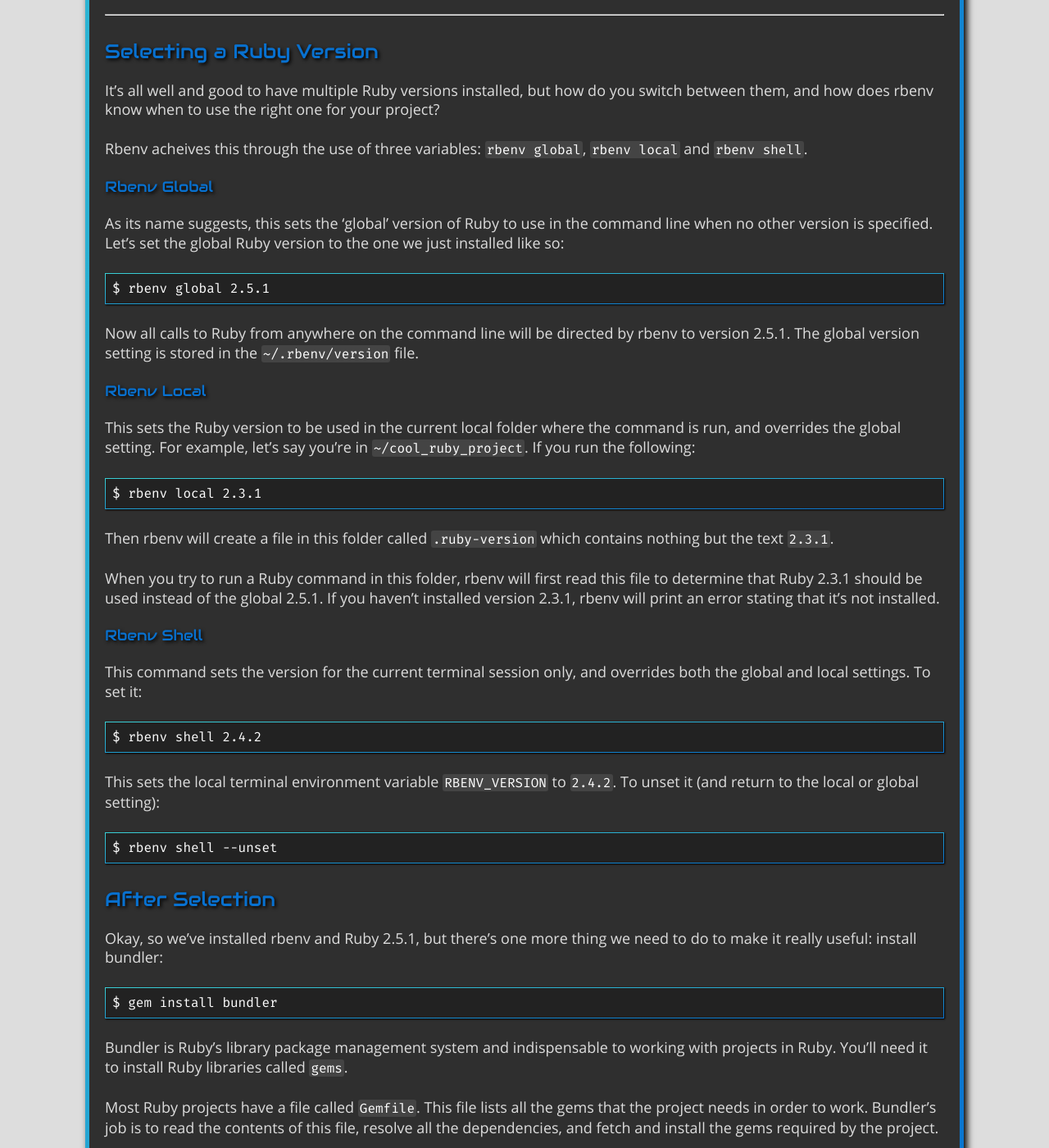
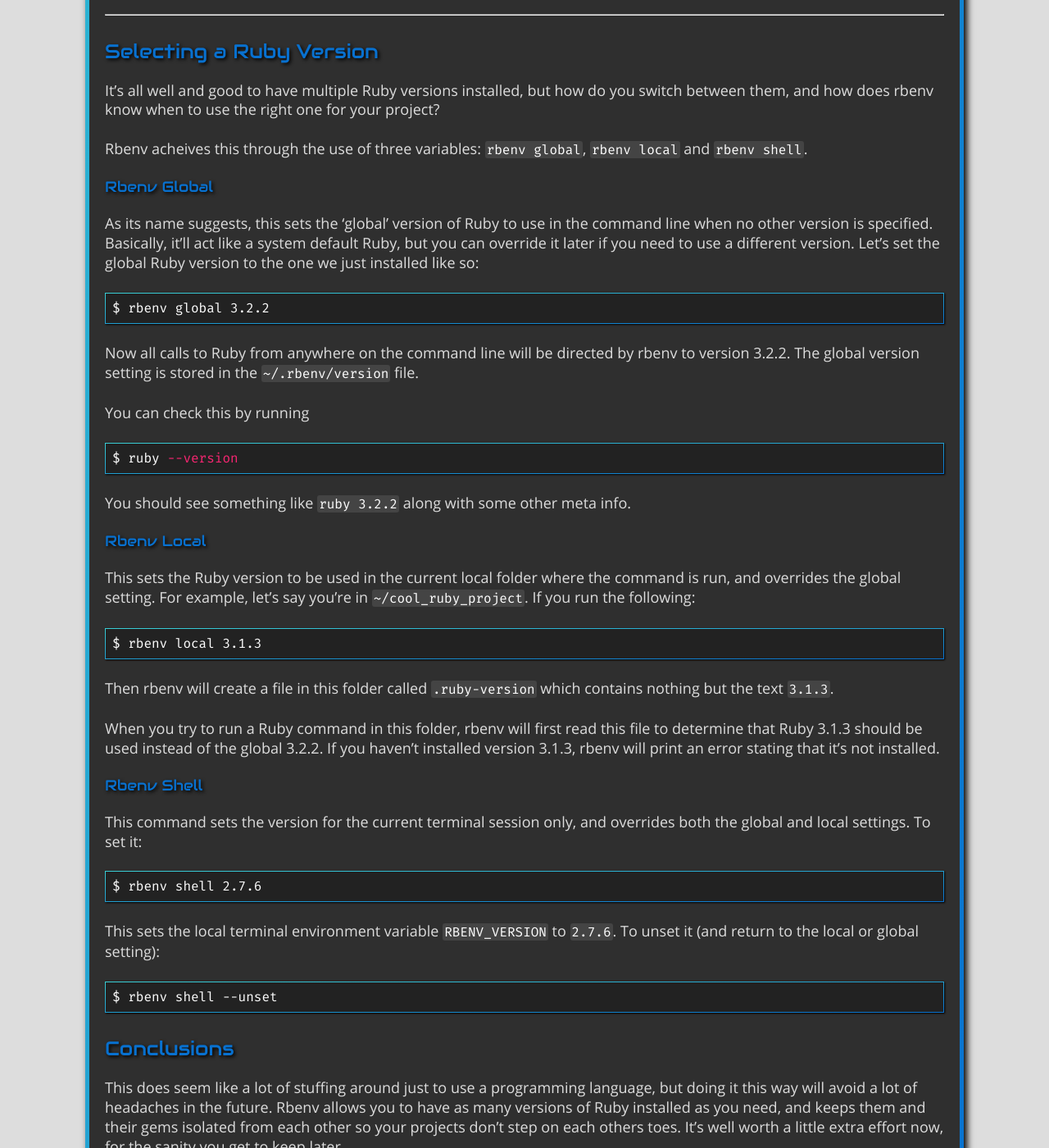
Before and after one commit to StaphSynth/StaphSynth.github.io, a Jekyll site: the page built from _posts/2018-12-09-getting-started-with-ruby.md, in a window 1280 px wide and 1400 px high, scrolled down 2753 px. Shown: the whole window at 82% size. Built offline with Jekyll 4.4.1, drawn with Linux system fonts in a browser that asks for light colours; nearby versions of some CDN libraries; some of the changed text lies outside the part shown.

Commit message:
Update Ruby how-to

````diff
--- a/_posts/2018-12-09-getting-started-with-ruby.md
+++ b/_posts/2018-12-09-getting-started-with-ruby.md
@@ -81,10 +81,10 @@
 
 To see a list of Ruby versions available for installation, run `rbenv install -l`. The list this prints out is quite long and comprehensive. For our purposes, we're really only interested in the plain Rubies up the top (the ones that only have numbers in their version names). The others (like JRuby, etc) are different implementations of Ruby written by the wider Ruby community.
 
-Let's install Ruby 2.5.1
+Let's install Ruby 3.2.2
 
 ```sh
-$ rbenv install 2.5.1
+$ rbenv install 3.2.2
 ```
 <hr />
 **Note to Linux users:** The above command downloads Ruby source code and compiles it on your system. You _may_ experience errors here if you do not have a C compiler and the appropriate libraries installed. Due to the sheer number of different Linux distributions and setups, it's impossible to give accurate guidance here. If you experience compilation errors, I suggest googling the error messages or checking help forums for your distribution.
@@ -99,55 +99,47 @@
 
 #### Rbenv Global
 
-As its name suggests, this sets the 'global' version of Ruby to use in the command line when no other version is specified. Let's set the global Ruby version to the one we just installed like so:
+As its name suggests, this sets the 'global' version of Ruby to use in the command line when no other version is specified. Basically, it'll act like a system default Ruby, but you can override it later if you need to use a different version. Let's set the global Ruby version to the one we just installed like so:
 
 ```sh
-$ rbenv global 2.5.1
+$ rbenv global 3.2.2
 ```
 
-Now all calls to Ruby from anywhere on the command line will be directed by rbenv to version 2.5.1. The global version setting is stored in the `~/.rbenv/version` file.
+Now all calls to Ruby from anywhere on the command line will be directed by rbenv to version 3.2.2. The global version setting is stored in the `~/.rbenv/version` file.
 
+You can check this by running
+
+```sh
+$ ruby --version
+```
+
+You should see something like `ruby 3.2.2` along with some other meta info.
 
 #### Rbenv Local
 
 This sets the Ruby version to be used in the current local folder where the command is run, and overrides the global setting. For example, let's say you're in `~/cool_ruby_project`. If you run the following:
 
 ```
-$ rbenv local 2.3.1
+$ rbenv local 3.1.3
 ```
 
-Then rbenv will create a file in this folder called `.ruby-version` which contains nothing but the text `2.3.1`.
+Then rbenv will create a file in this folder called `.ruby-version` which contains nothing but the text `3.1.3`.
 
-When you try to run a Ruby command in this folder, rbenv will first read this file to determine that Ruby 2.3.1 should be used instead of the global 2.5.1. If you haven't installed version 2.3.1, rbenv will print an error stating that it's not installed.
+When you try to run a Ruby command in this folder, rbenv will first read this file to determine that Ruby 3.1.3 should be used instead of the global 3.2.2. If you haven't installed version 3.1.3, rbenv will print an error stating that it's not installed.
 
 #### Rbenv Shell
 
 This command sets the version for the current terminal session only, and overrides both the global and local settings. To set it:
 
 ```
-$ rbenv shell 2.4.2
+$ rbenv shell 2.7.6
 ```
 
-This sets the local terminal environment variable `RBENV_VERSION` to `2.4.2`. To unset it (and return to the local or global setting):
+This sets the local terminal environment variable `RBENV_VERSION` to `2.7.6`. To unset it (and return to the local or global setting):
 
 ```
 $ rbenv shell --unset
 ```
-
-<p></p>
-### After Selection
-
-Okay, so we've installed rbenv and Ruby 2.5.1, but there's one more thing we need to do to make it really useful: install bundler:
-
-```
-$ gem install bundler
-```
-
-Bundler is Ruby's library package management system and indispensable to working with projects in Ruby. You'll need it to install Ruby libraries called `gems`.
-
-Most Ruby projects have a file called `Gemfile`. This file lists all the gems that the project needs in order to work. Bundler's job is to read the contents of this file, resolve all the dependencies, and fetch and install the gems required by the project.
-
-Each version of Ruby on your system will need its own installation of the bundler gem, so don't forget to run `gem install bundler` after installing a new one!
 
 ### Conclusions
 
````
Also changed, not shown: other parts of _posts/2018-12-09-getting-started-with-ruby.md (+1 -1 lines).
